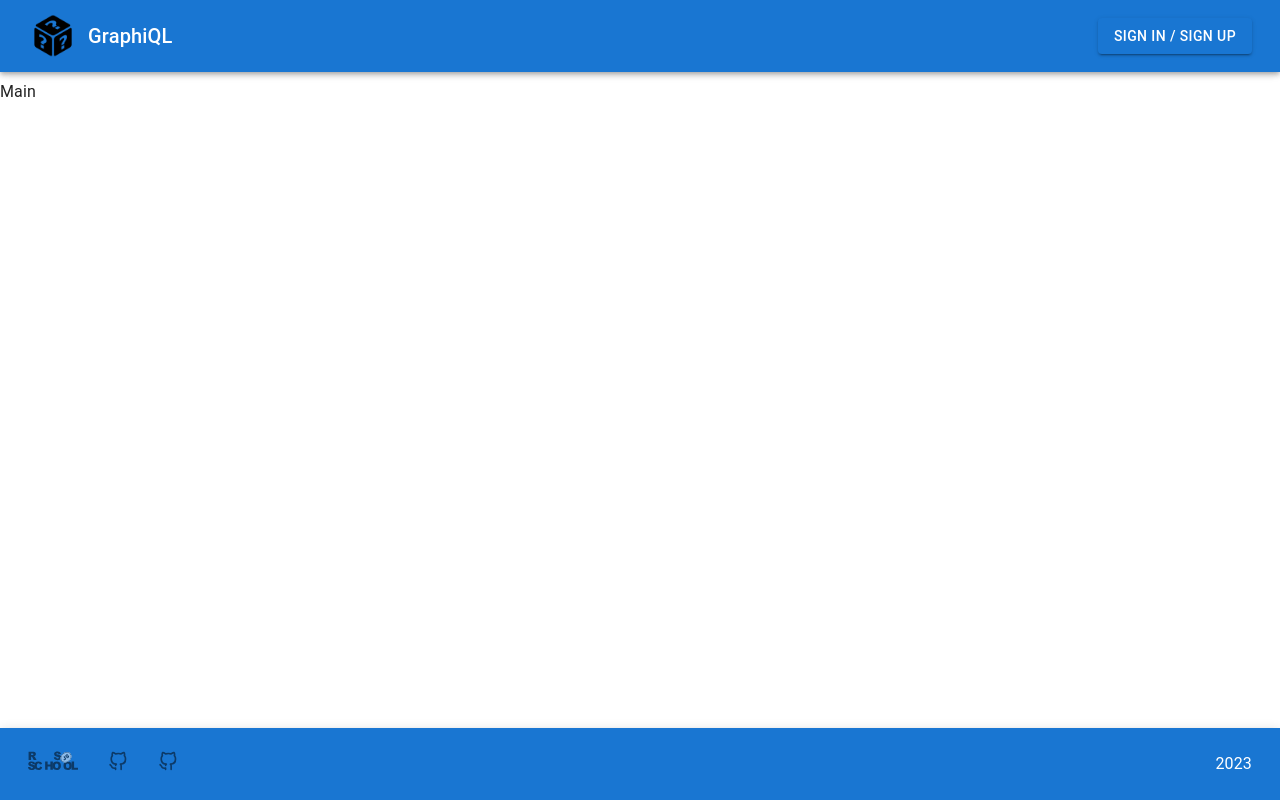
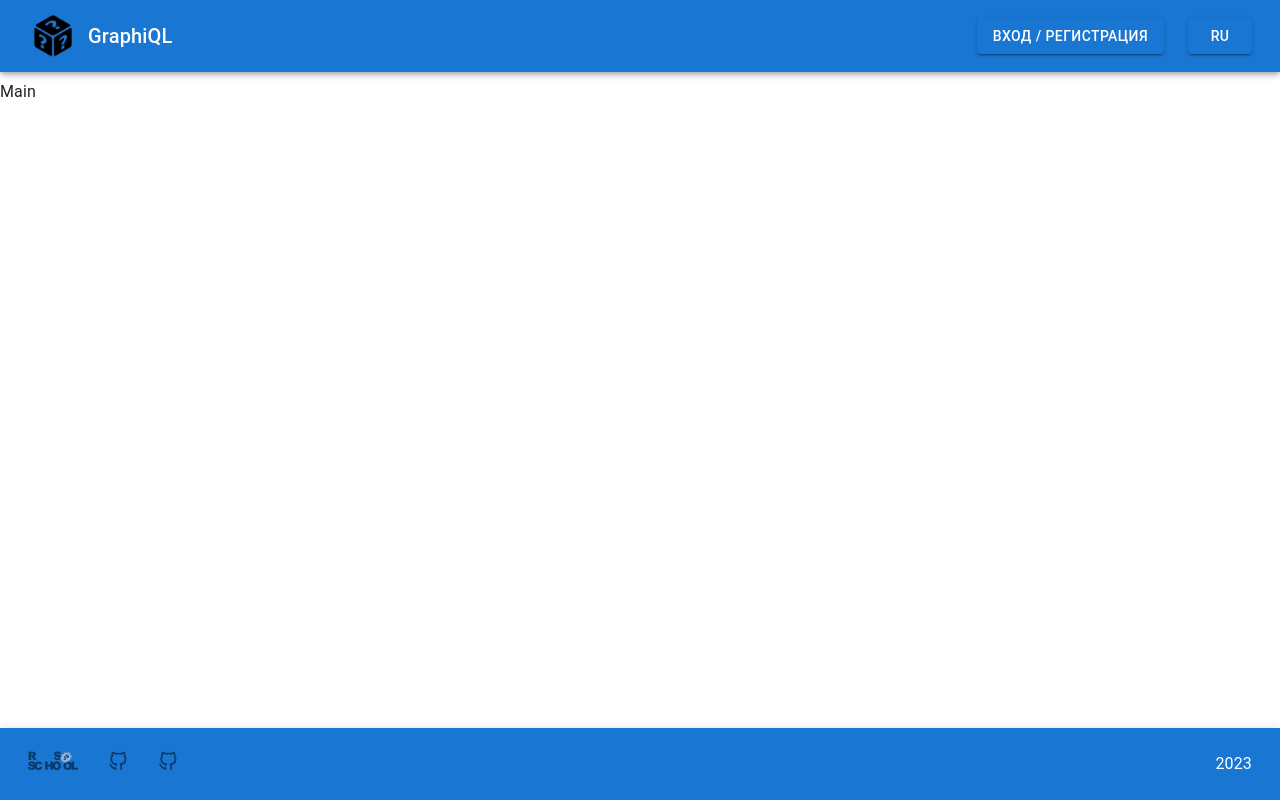
Before and after one commit to Elijah-I/graphiql-app, a React app: page / in a window 1280 px wide. Built offline with nearby package versions, Linux system fonts and the light colour scheme.

Commit message:
feat: implement Language

```diff
--- a/src/components/Header.tsx
+++ b/src/components/Header.tsx
@@ -1,12 +1,17 @@
 import * as React from "react";
 import { AppBar, Box, Button, Toolbar, Typography } from "@mui/material";
 import { Link } from "react-router-dom";
+
 import { ROUTING } from "types/routing";
+import LangContext from "context/lang";
+import useLanguage from "hooks/useLanguage";
 
-const Logo = require("./../assets/icons/logo.png") as string;
+const Logo = require("../assets/icons/logo.png") as string;
 
 const Header = () => {
+  const { language, toggleLanguage } = React.useContext(LangContext);
   const [isSticky, setIsSticky] = React.useState(false);
+  const locale = useLanguage("header");
 
   React.useEffect(() => {
     const listener = () => {
@@ -58,8 +63,16 @@ const Header = () => {
           </Link>
 
           <Link to={ROUTING.AUTH}>
-            <Button variant="contained">Sign In / Sign Up</Button>
+            <Button variant="contained">{locale?.auth}</Button>
           </Link>
+
+          <Button
+            sx={{ ml: 3 }}
+            variant="contained"
+            onClick={toggleLanguage}
+          >
+            {language.toUpperCase()}
+          </Button>
         </Toolbar>
       </AppBar>
     </Box>
--- /dev/null
+++ b/src/context/lang.ts
@@ -0,0 +1,8 @@
+import * as React from "react";
+
+const LangContext = React.createContext({
+  language: "",
+  toggleLanguage: () => {}
+});
+
+export default LangContext;
--- /dev/null
+++ b/src/hooks/useLanguage.tsx
@@ -0,0 +1,23 @@
+import * as React from "react";
+
+import LangContext from "context/lang";
+
+type Locale = Record<string, string>;
+
+const useLanguage = (file: string): Locale => {
+  const { language } = React.useContext(LangContext);
+  const [locale, setlocale] = React.useState<Locale>({});
+
+  React.useEffect(() => {
+    const getLocale = async () => {
+      const locale = await require(`./../lang/${file}.${language}.json`);
+      setlocale(locale);
+    };
+
+    getLocale();
+  }, [language]);
+
+  return locale;
+};
+
+export default useLanguage;
--- a/src/index.tsx
+++ b/src/index.tsx
@@ -9,6 +9,7 @@ import {
 import CssBaseline from "@mui/material/CssBaseline";
 
 import { ROUTING } from "types/routing";
+import LangContext from "context/lang";
 
 import { Auth, Error, Graphiql, Main } from "pages";
 import Layout from "layout/Layout";
@@ -42,10 +43,23 @@ const router = createBrowserRouter(
 );
 
 const App = () => {
+  const [lang, setLang] = React.useState(localStorage.getItem("lang") || "ru");
+
+  const toggleLang = () => {
+    const newLang = lang === "ru" ? "en" : "ru";
+
+    setLang(newLang);
+    localStorage.setItem("lang", newLang);
+  };
+
   return (
     <>
       <CssBaseline />
-      <RouterProvider router={router} />
+      <LangContext.Provider
+        value={{ language: lang, toggleLanguage: toggleLang }}
+      >
+        <RouterProvider router={router} />
+      </LangContext.Provider>
     </>
   );
 };
--- /dev/null
+++ b/src/lang/header.en.json
@@ -0,0 +1,3 @@
+{
+  "auth": "Sign In / Sign Up"
+}
--- /dev/null
+++ b/src/lang/header.ru.json
@@ -0,0 +1,3 @@
+{
+  "auth": "Вход / Регистрация"
+}
```
